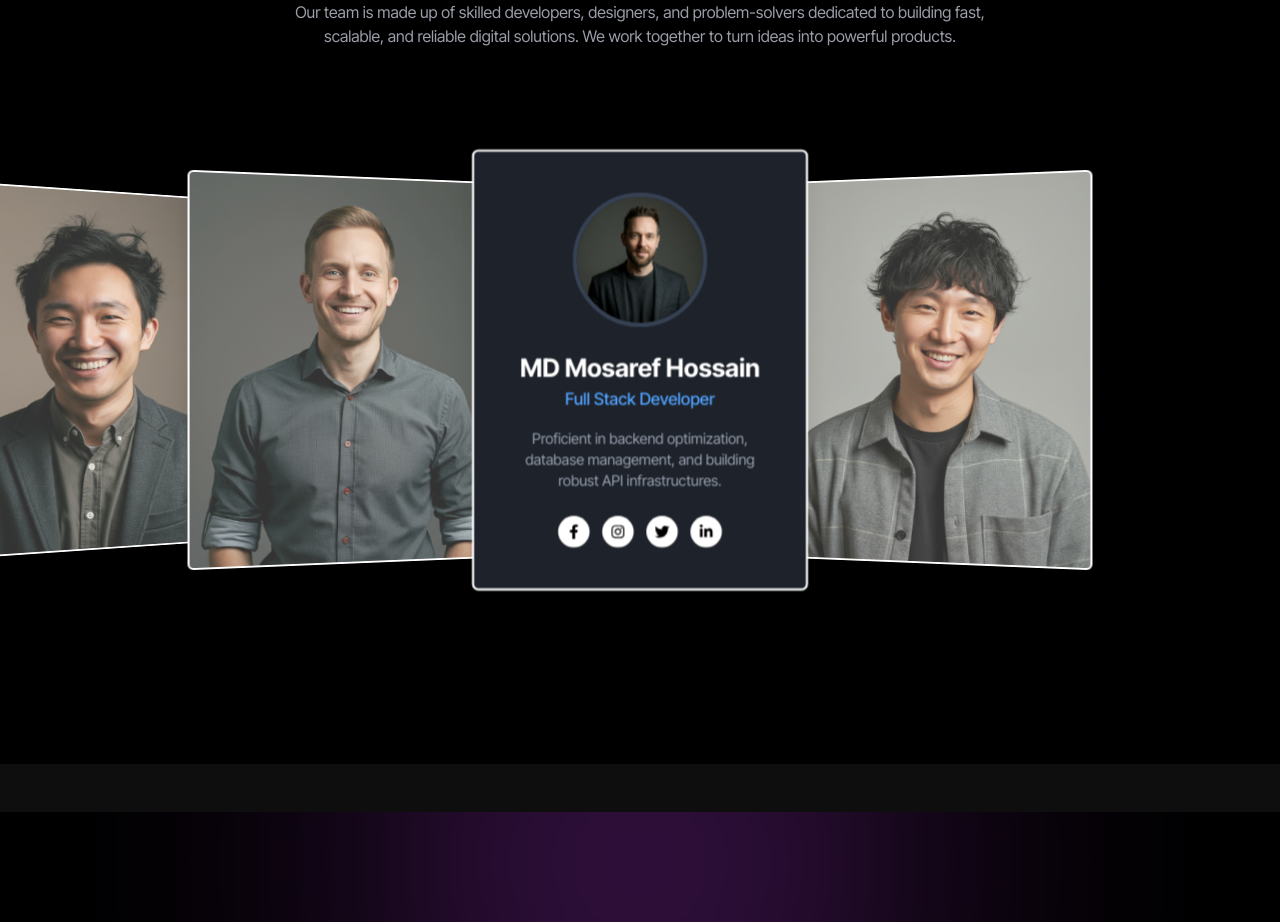
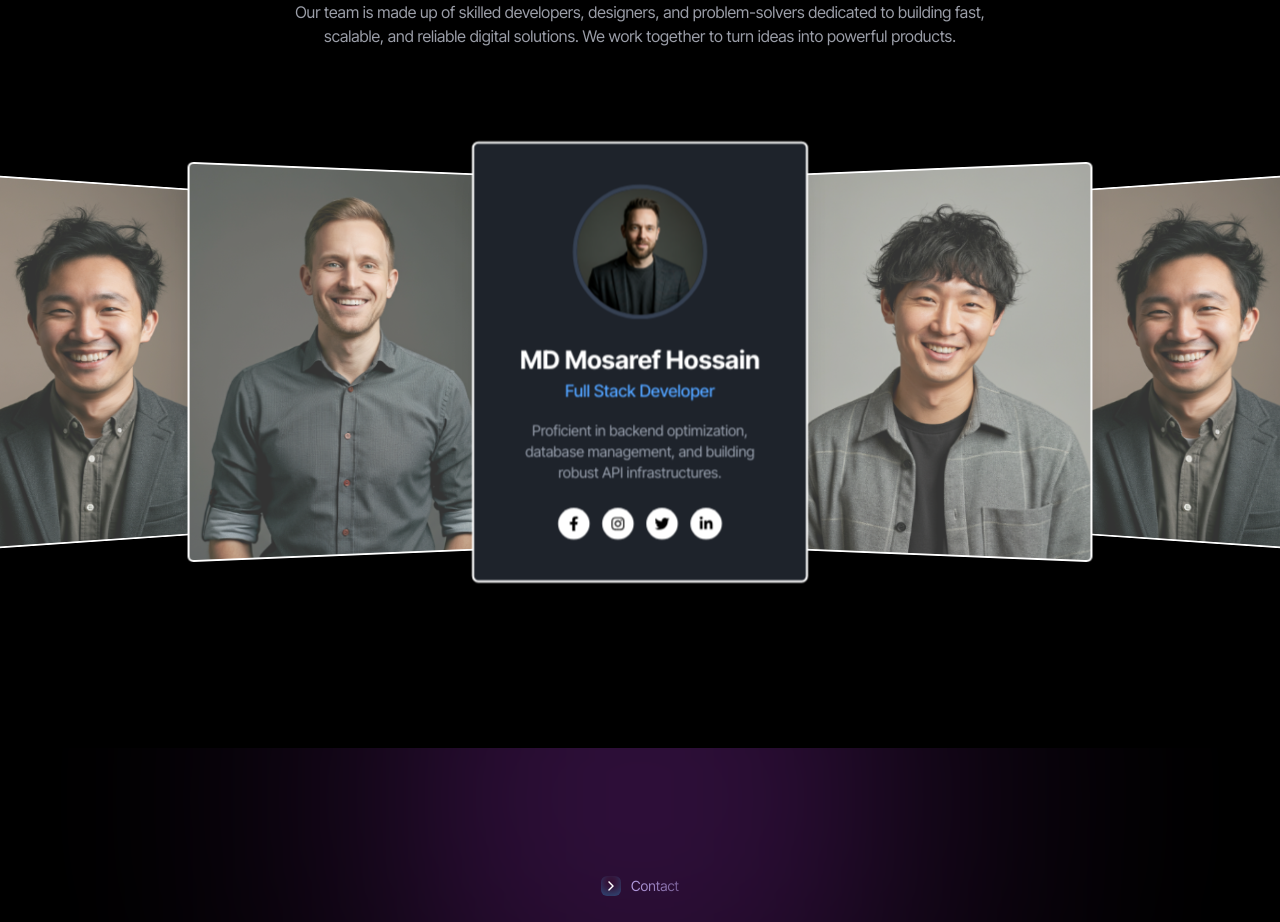
Before and after one commit to ads-fixter-FSD/devfixter, a Next.js app: page /about in a window 1280 px wide. Shown: the part 4040-4962 px from the top of the page. Built offline with nearby package versions, Linux system fonts and the light colour scheme.

Commit message:
update:team members slider

```diff
--- a/src/app/layout.tsx
+++ b/src/app/layout.tsx
@@ -34,7 +34,7 @@ export default function RootLayout({
       <body className="min-h-full flex flex-col">
         <Navbar />
         {/* Added top padding to account for fixed navbar */}
-        <main className="flex-grow  pb-12  mx-auto w-full">{children}</main>
+        <main className="flex-grow  mx-auto w-full">{children}</main>
         <Footer />
       </body>
     </html>
--- a/src/components/about-us/OurTeam.tsx
+++ b/src/components/about-us/OurTeam.tsx
@@ -1,4 +1,3 @@
-
 
 "use client";
 
@@ -50,7 +49,7 @@ export default function OurTeam() {
             slidesPerView={"auto"}
             loop={true}
             autoplay={{
-              delay: 2500,
+              delay: 2000,
               disableOnInteraction: false,
             }}
             coverflowEffect={{
@@ -63,20 +62,19 @@ export default function OurTeam() {
             modules={[EffectCoverflow, Pagination, Autoplay]}
             className="team-swiper"
           >
-            {TEAM_MEMBERS.map((member) => (
+
+            {[...TEAM_MEMBERS, ...TEAM_MEMBERS].map((member, index) => (
               <SwiperSlide
-                key={member.id}
-                className="max-w-[300px] md:max-w-[320px] py-6"
+                key={`${member.id}-${index}`}
+                className="max-w-[300px] md:max-w-[320px] py-4"
               >
                 {({ isActive }) => (
                   <div
                     className={`relative rounded-[6px] overflow-hidden transition-all duration-500 h-[420px] shadow-xl border-2 border-white
                     ${isActive ? "bg-[#1E232B] scale-105" : "bg-white"}`}
                   >
+                    {isActive ? (
 
-
-                    {isActive ? (
-                      /* মাঝখানের কার্ড (Active Card) */
                       <div className="flex flex-col items-center justify-center h-full p-8 text-center">
                         <div className="w-32 h-32 relative rounded-full border-4 border-gray-700 overflow-hidden mb-6">
                           <Image
@@ -95,7 +93,6 @@ export default function OurTeam() {
                         <p className="text-gray-400 text-sm mb-6 line-clamp-3">
                           {member.description}
                         </p>
-                        {/* Social Icons Placeholder */}
                         <div className="flex gap-3">
                           {[
                             FaFacebookF,
@@ -113,7 +110,7 @@ export default function OurTeam() {
                         </div>
                       </div>
                     ) : (
-                      /* পাশের কার্ডগুলো (Only Image) */
+
                       <Image
                         src={member.image}
                         alt={member.name}
```
Also changed, not shown: src/constants/team.ts (+1 -8 lines).
